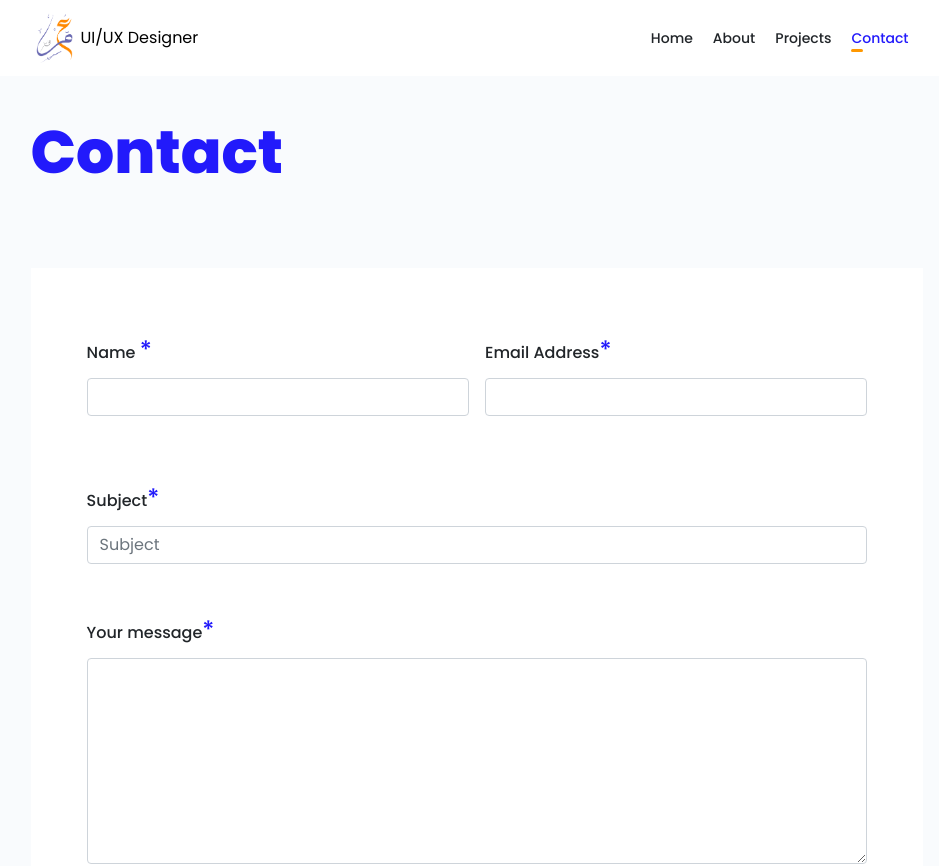
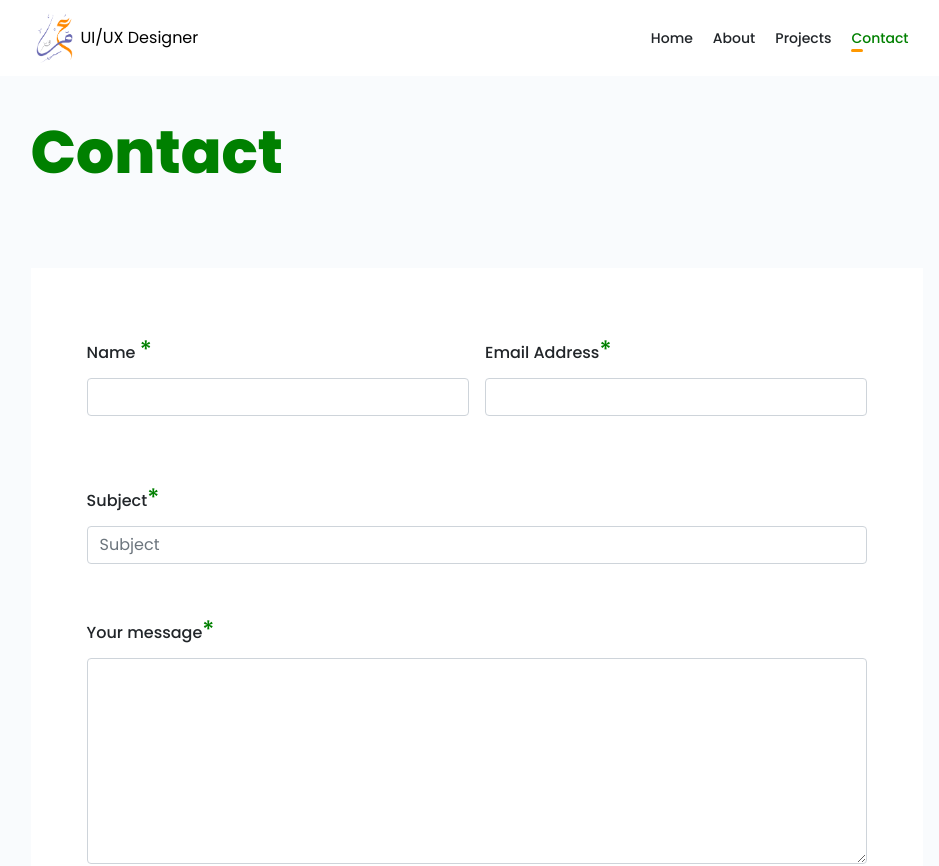
Before and after one commit to omarmok/my-react-webSite, a Next.js app: page /ContactForm in a window 1280 px wide. Shown: the top 866 px of the page, without its empty margins (163-1102 px from the left). Built offline with nearby package versions, Linux system fonts and the light colour scheme; no server answers.

Commit message:
node -v test

```diff
--- a/package.json
+++ b/package.json
@@ -15,14 +15,14 @@
     "@fortawesome/react-fontawesome": "^0.1.16",
     "@react-icons/all-files": "^4.1.0",
     "aos": "^2.3.4",
-    "axios": "^0.24.0",
+    "axios": "^1.6.3",
     "bootstrap": "^5.1.3",
     "crypto-js": "^4.1.1",
     "emailjs-com": "^3.2.0",
     "framer-motion": "^5.2.1",
     "next": "^14.0.4",
     "next-images": "^1.8.2",
-    "next-optimized-images": "^2.6.2",
+    "next-optimized-images": "^1.4.2",
     "next-strict-csp": "^1.0.1",
     "react-bootstrap": "^2.0.2",
     "react-dom": "^18.2.0",
@@ -43,6 +43,7 @@
     "@vercel/node": "^3.0.7",
     "eslint": "7.32.0",
     "eslint-config-next": "12.0.3",
+    "npm": "^10.2.5",
     "postcss": "^8.3.11",
     "postcss-loader": "^6.2.0",
     "react": "^18.2.0"
--- a/styles/globals.scss
+++ b/styles/globals.scss
@@ -1,7 +1,7 @@
 @import url("https://fonts.googleapis.com/css2?family=Almarai:wght@300;400;700;800&family=Poppins:ital,wght@0,100;0,200;0,400;0,500;0,600;0,700;0,800;0,900;1,100;1,200;1,300;1,400;1,500;1,600;1,700;1,900&display=swap");
 
-$mainColor: #221afb;
-$secondColor: #221afb;
+$mainColor: green;
+$secondColor: green;
 @import "_Projects";
 html,
 body {
```
Also changed, not shown: 1 other file (tests, documents, lock files or other folders).
